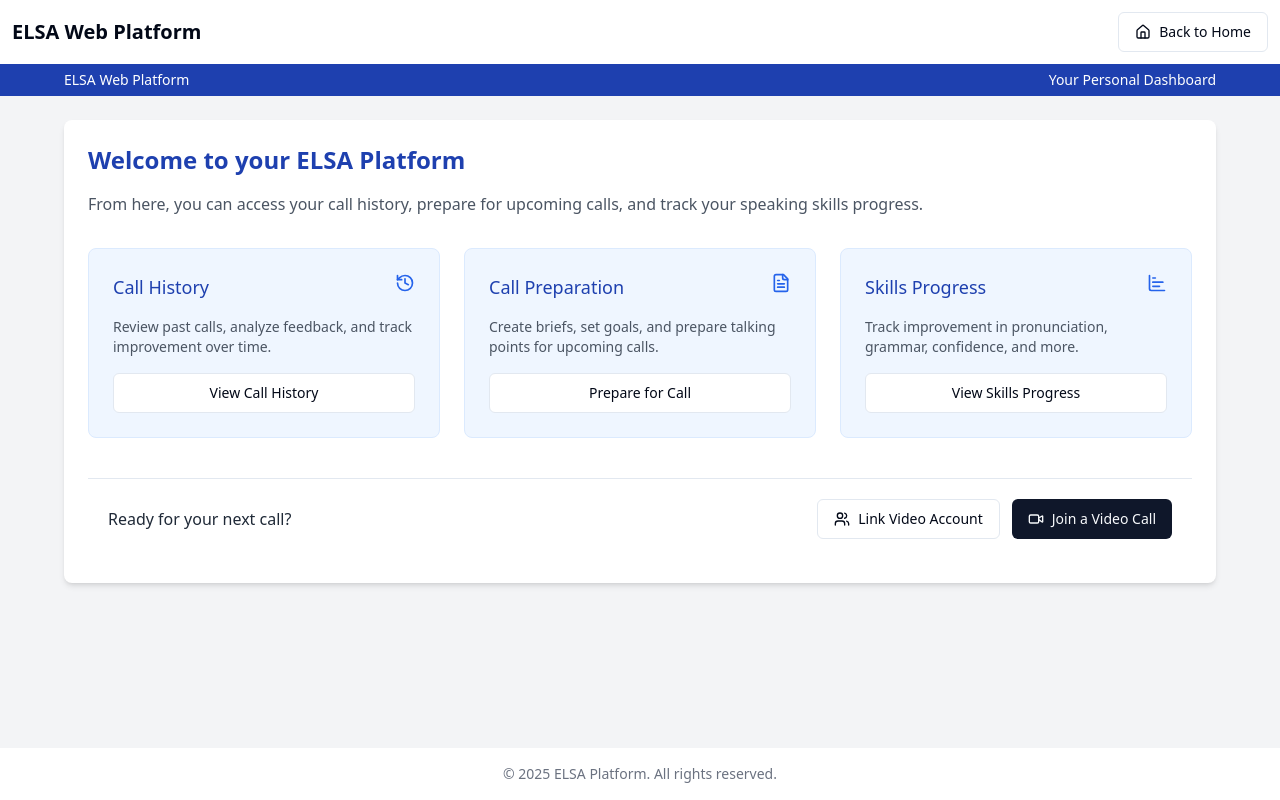
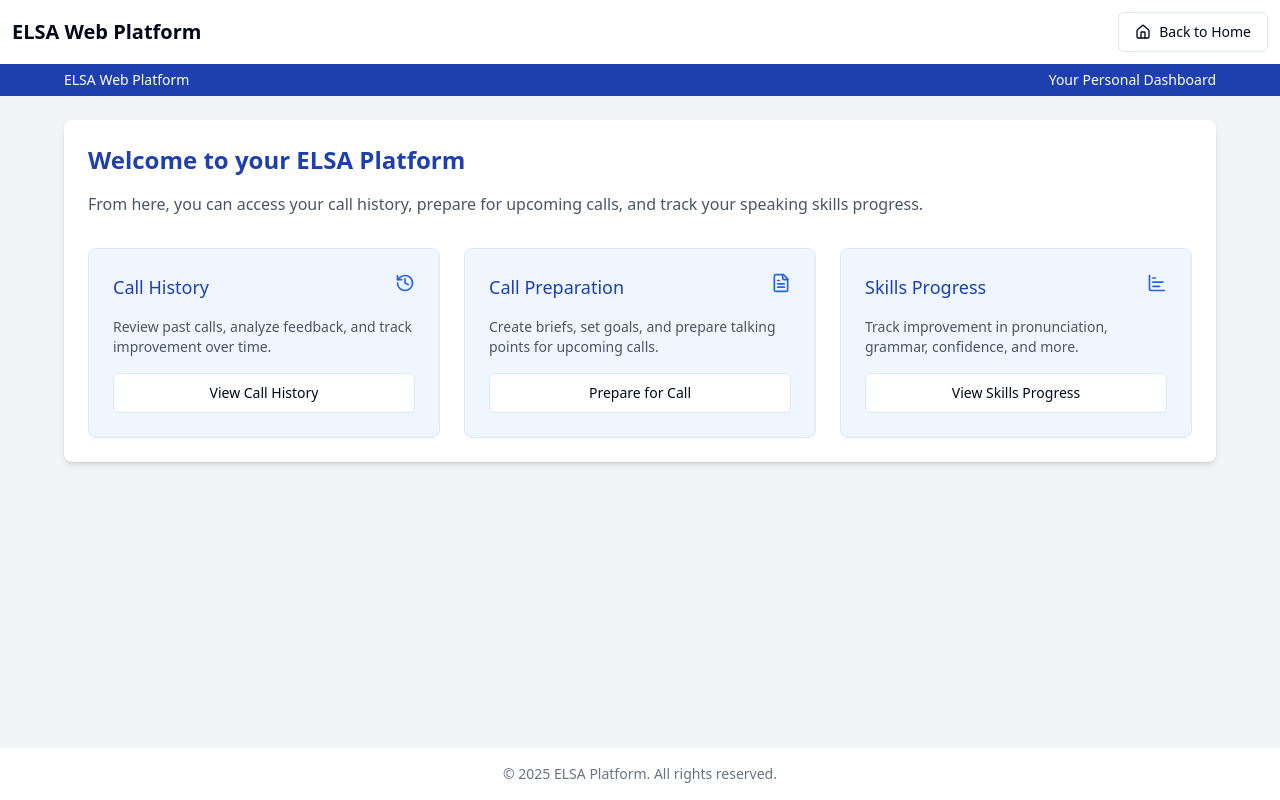
Before and after one commit to martyna-elsa/zoom-feedback-overlay, a React (Vite) app: page /web-platform in a window 1280 px wide. Built offline with nearby package versions, Linux system fonts and the light colour scheme.

Commit message:
Remove element
Remove the selected element from the WebPlatformPage.

```diff
--- a/src/pages/WebPlatformPage.tsx
+++ b/src/pages/WebPlatformPage.tsx
@@ -91,28 +91,6 @@ const WebPlatformPage: React.FC = () => {
                   </Link>
                 </div>
               </div>
-
-              <div className="mt-10 p-5 border-t">
-                <div className="flex justify-between items-center">
-                  <h3 className="font-medium text-gray-800">Ready for your next call?</h3>
-                  <div className="flex gap-3">
-                    <Button
-                      variant="outline"
-                      className="flex items-center gap-2"
-                      onClick={() => setShowLinkDialog(true)}
-                    >
-                      <Users className="h-4 w-4" />
-                      Link Video Account
-                    </Button>
-                    <Link to="/video-call">
-                      <Button className="flex items-center gap-2">
-                        <Video className="h-4 w-4" />
-                        Join a Video Call
-                      </Button>
-                    </Link>
-                  </div>
-                </div>
-              </div>
             </div>
           </div>
         </div>
```
